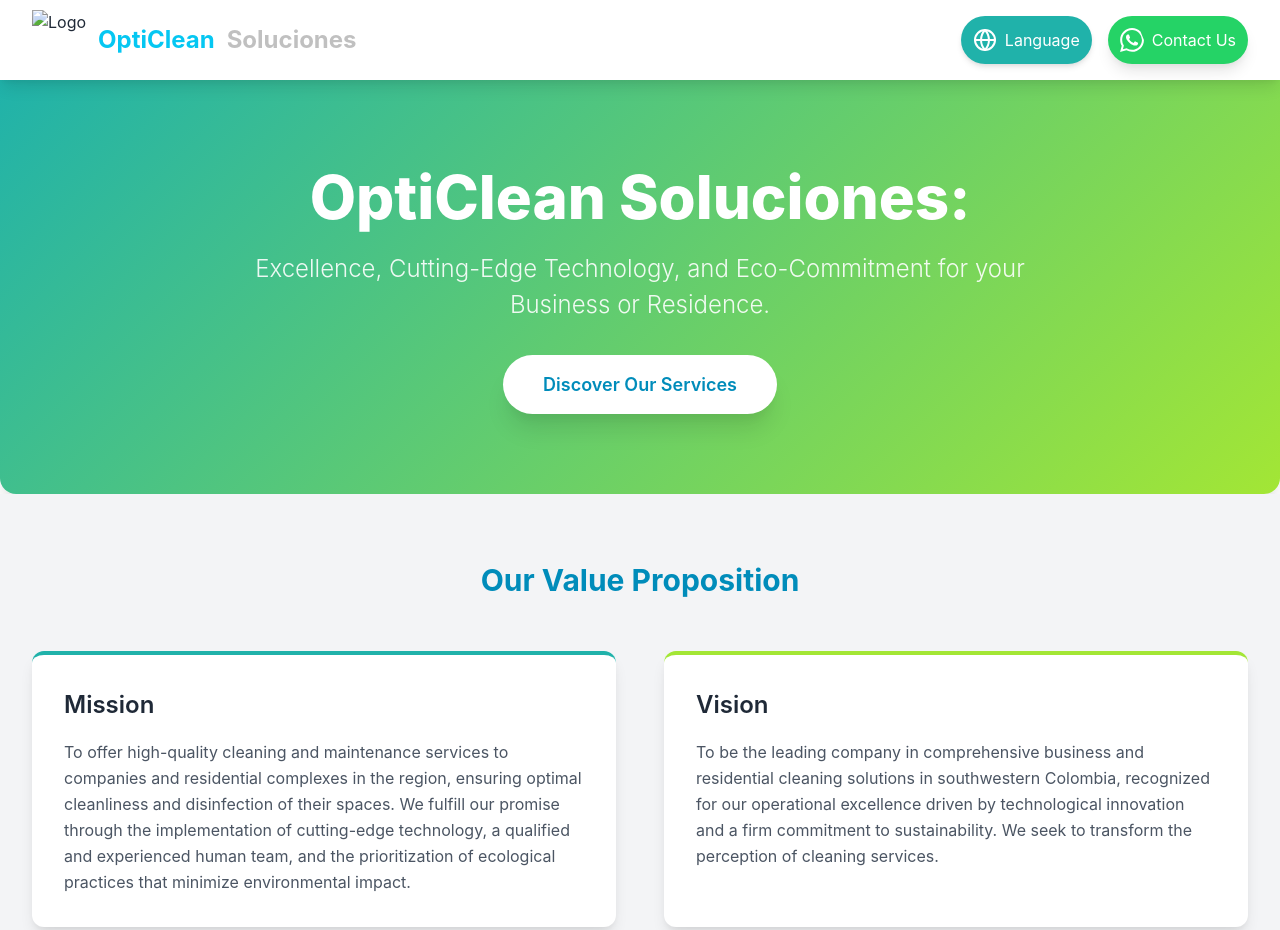
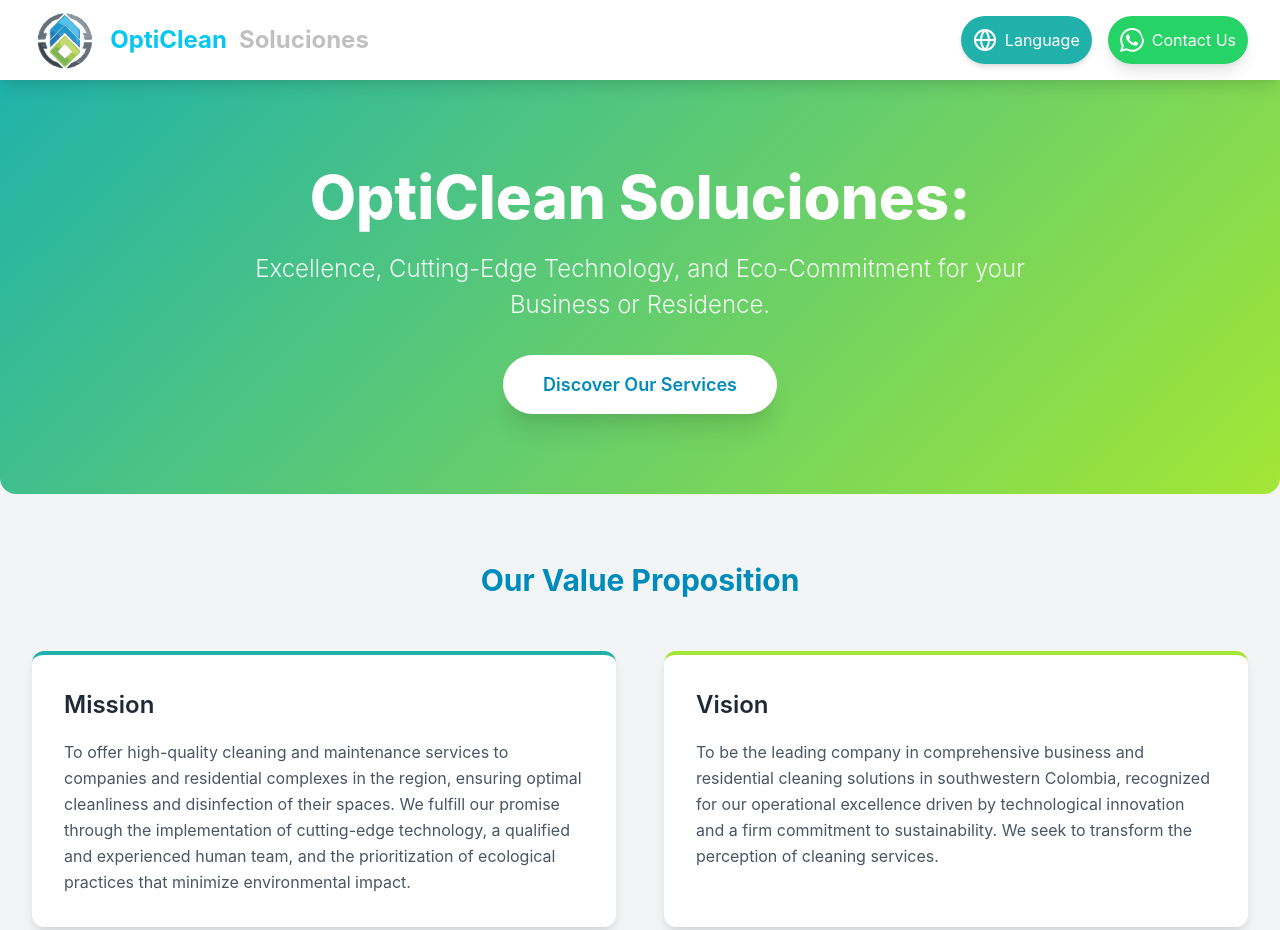
Before and after one commit to superpodernet-code/opticlean, a plain HTML site: page index.html in a window 1280 px wide. Shown: the top 930 px of the page. Drawn offline with nearby package versions, Linux system fonts and the light colour scheme; the site is published under a folder, as on GitHub Pages, so addresses that start at the root find nothing.

Commit message:
Solucion Error Logo

```diff
--- a/index.html
+++ b/index.html
@@ -47,8 +47,9 @@
 
                     <div class="logo-container">
                         <div class="logo-image">
-                            <a href="https://www.opticlean.xyz"><img src="/assets/images/logo.svg" alt="Logo"
-                                    class="logo-img"></a>
+                            <a href="https://www.opticlean.xyz"><img src="./assets/images/logo.svg" alt="Logo"
+                                    class="logo-img">
+							</a>
                         </div>
 
                         <span class="logo-text">OptiClean </span>
```
